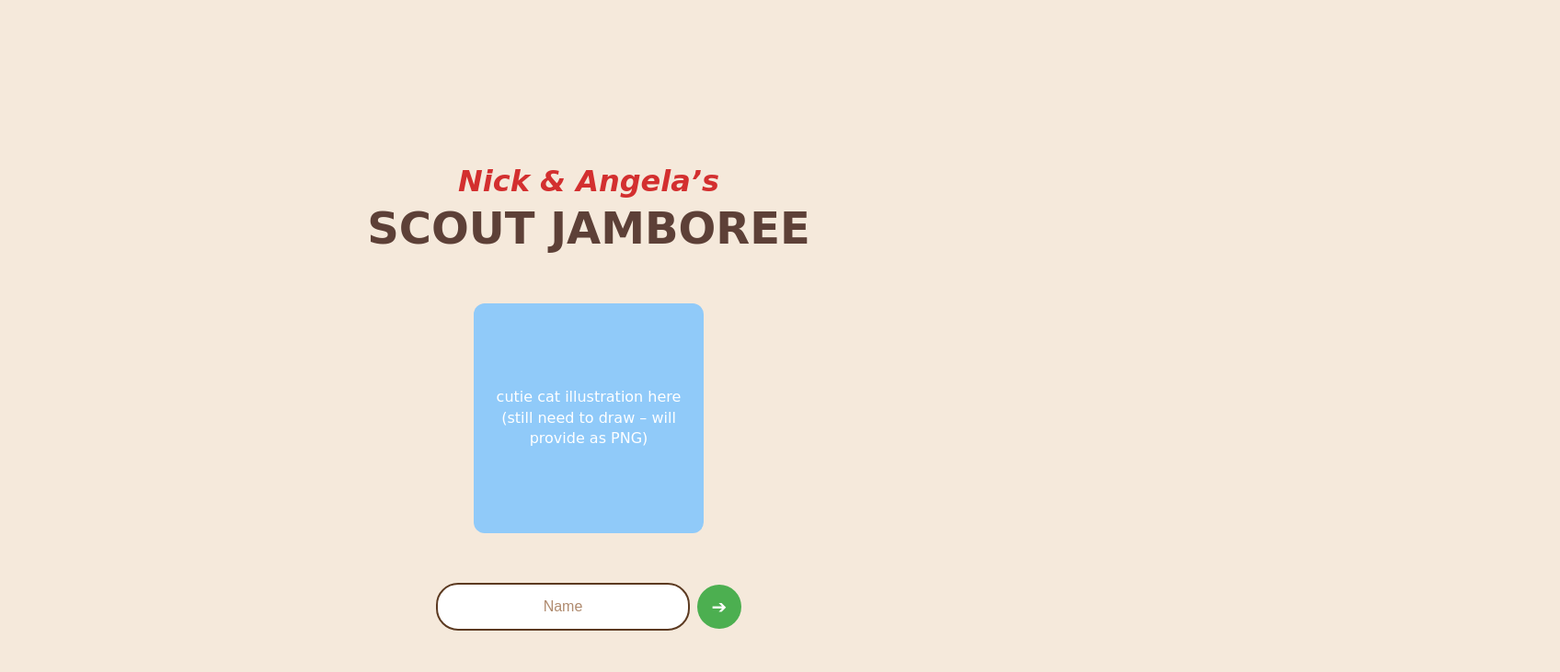
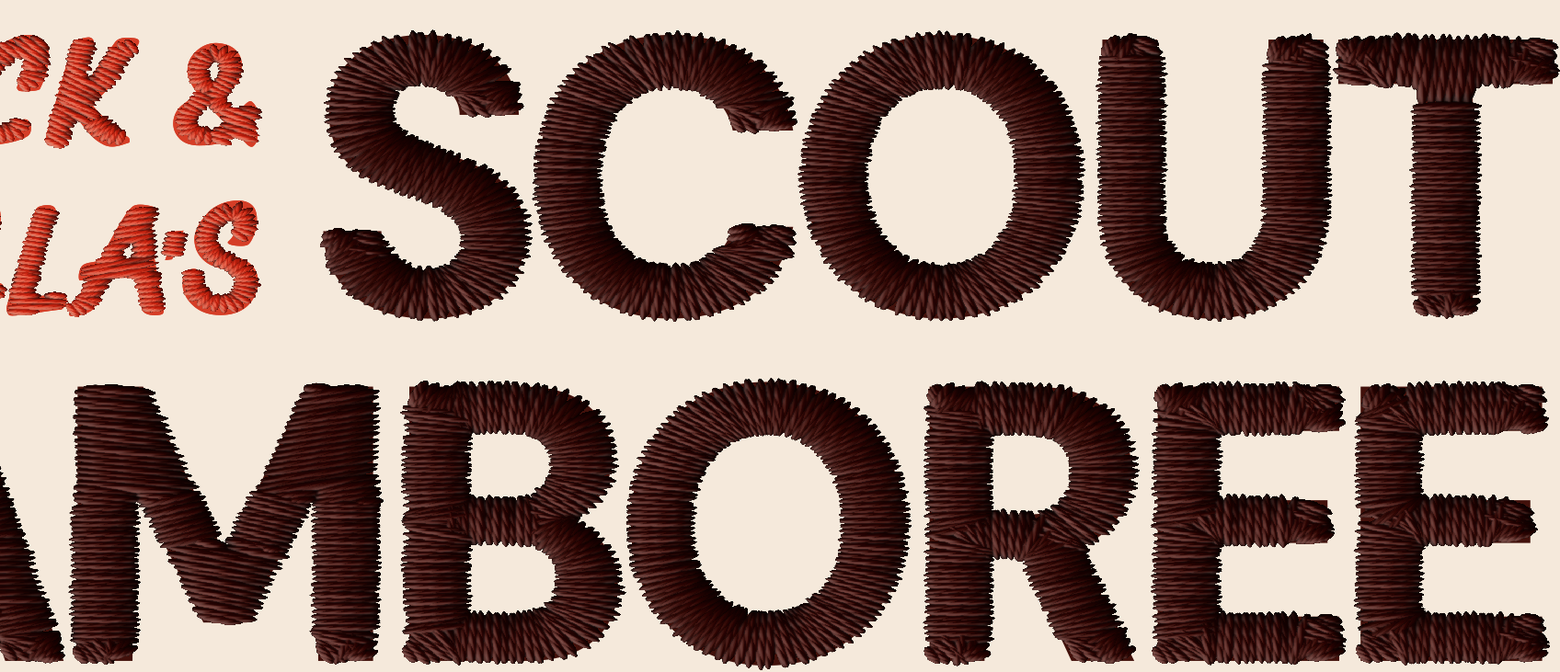
Before and after one commit to nksacayan/badge-collector, a React (Vite) app in the folder frontend/: page / in a window 1280 px wide. Shown: the top 731 px of the page at 92% size, 1696 px wide, since content can reach past the window. Built offline with nearby package versions, Linux system fonts and the light colour scheme.

Commit message:
Adds icons to welcome page

```diff
--- a/frontend/src/pages/WelcomePage.css
+++ b/frontend/src/pages/WelcomePage.css
@@ -11,31 +11,10 @@
 	min-height: 100vh;
 }
 
-/* Title block */
-.title-block {
-	margin-bottom: 1.5rem;
-}
-
-.title-sub {
-	font-size: 2rem;
-	font-style: italic;
-	color: #d32f2f;
-	margin: 0;
-}
-
-.title-main {
-	font-size: 3rem;
-	font-weight: 900;
-	text-transform: uppercase;
-	color: #5d4037;
-	margin: 0.25rem 0 0;
-}
-
 /* Illustration placeholder */
 .illustration-placeholder {
 	width: 250px;
 	height: 250px;
-	/* square aspect ratio */
 	background-color: #90caf9;
 	color: white;
 	display: flex;
@@ -43,7 +22,6 @@
 	justify-content: center;
 	font-size: 1rem;
 	margin: 30px auto;
-	border-radius: 12px;
 	line-height: 1.4;
 	text-align: center;
 }
@@ -61,9 +39,11 @@
 	width: 240px;
 	height: 48px;
 	padding: 0 16px;
-  border: 2px solid #5c3a21; /* dark brown */
+	border: 2px solid #5c3a21;
+	/* dark brown */
 	border-radius: 24px;
 	color: #5c3a21;
+	background-color: transparent;
 	font-size: 16px;
 	text-align: center;
 	outline: none;
@@ -71,7 +51,7 @@
 }
 
 .name-input-group input::placeholder {
-  color: #b08b6f; /* light brown */
+	color: #42120C80;
 	font-weight: 500;
 }
 
@@ -80,16 +60,11 @@
 	width: 48px;
 	height: 48px;
 	border-radius: 50%;
-  background-color: #4CAF50; /* green */
+	background-color: #1A633C;
 	display: flex;
 	align-items: center;
 	justify-content: center;
 	cursor: pointer;
 	border: none;
+	color: white;
 }
-
-.name-input-group button::before {
-  content: '➔'; /* Unicode arrow */
-  color: white;
-  font-size: 20px;
-}
--- a/frontend/src/pages/WelcomePage.jsx
+++ b/frontend/src/pages/WelcomePage.jsx
@@ -2,6 +2,7 @@ import { useState, useContext } from 'react';
 import { useNavigate } from "react-router";
 import { UserContext } from '../components/UserContext';
 import './WelcomePage.css';
+import logo from '../assets/Scout_Logo.png';
 
 const WelcomePage = () => {
 	const [name, setName] = useState('');
@@ -36,10 +37,7 @@ const WelcomePage = () => {
 
 	return (
 		<div className="welcome-container">
-			<header className="title-block">
-				<h1 className="title-sub">Nick &amp; Angela’s</h1>
-				<h2 className="title-main">SCOUT JAMBOREE</h2>
-			</header>
+			<img src={logo} alt="Logo" />
 
 			<div className="illustration-placeholder">
 				cutie cat illustration here<br />(still need to draw – will provide as PNG)
@@ -52,7 +50,9 @@ const WelcomePage = () => {
 					value={name}
 					onChange={(e) => setName(e.target.value)}
 				/>
-				<button onClick={handleSubmit}></button>
+				<button onClick={handleSubmit}>
+					&gt;
+				</button>
 			</div>
 		</div>
 	);
```
Also changed, not shown: frontend/src/assets/Badge_Placeholder.png (added), frontend/src/assets/Scout_Logo.png (added). Lines whose indentation alone changed are shown as unchanged.
